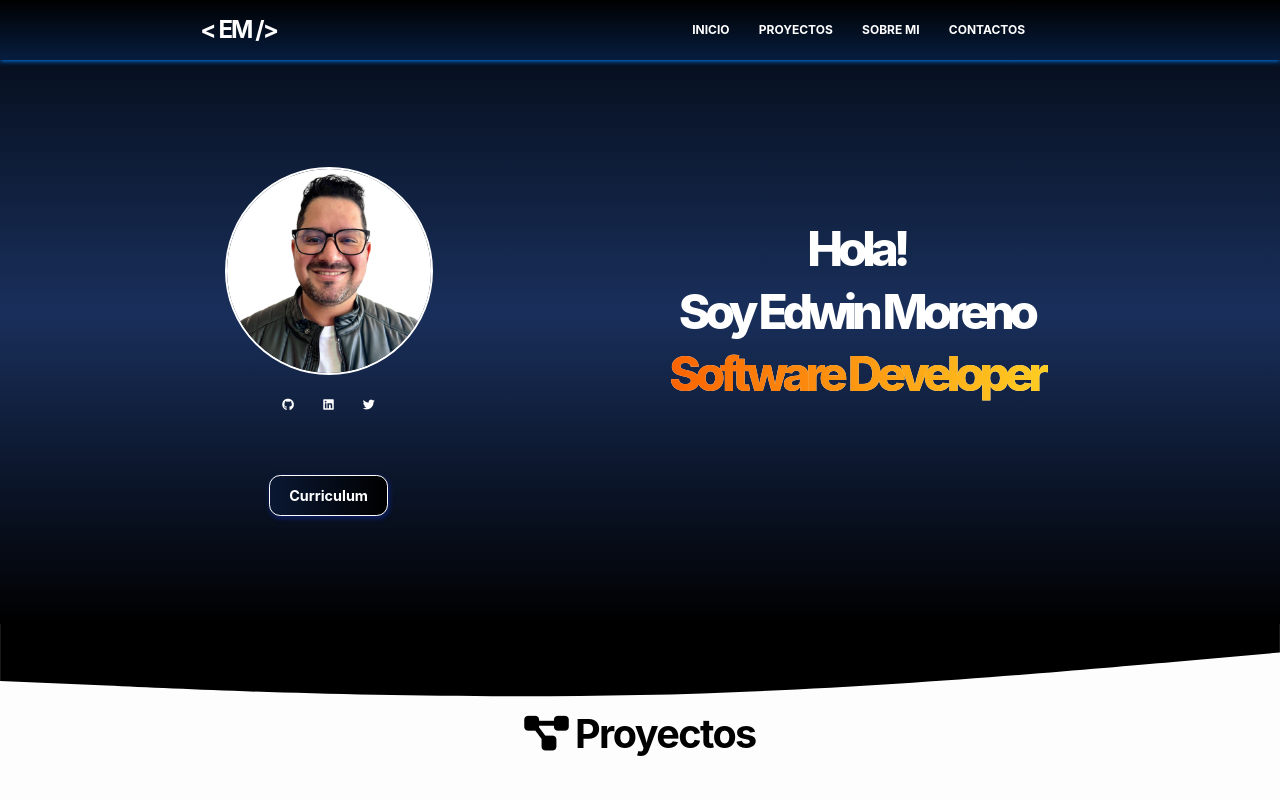
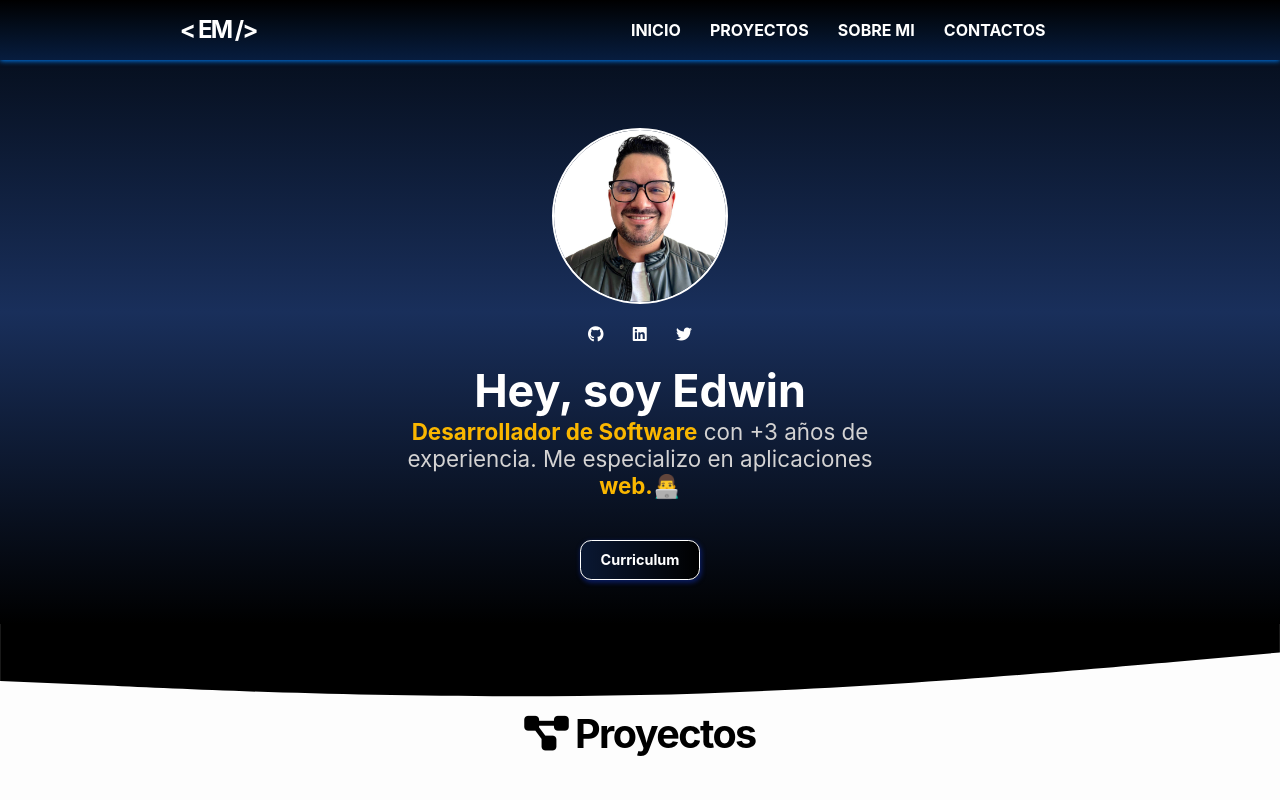
Before and after one commit to edwinmoreno77/portfolio, a plain HTML site: page index.html in a window 1280 px wide. Shown: the top 800 px of the page. Drawn offline with nearby package versions, Linux system fonts and the light colour scheme.

Commit message:
title changed

```diff
--- a/index.html
+++ b/index.html
@@ -56,19 +56,12 @@
                         </a>
                     </li>
                 </ul>
-                <a class="button" href="assets/edwin-cv.pdf" download="edwin-cv.pdf">Curriculum</a>
-
+                <div class="title_init animate__animated animate__fadeIn">
+                    <h1>Hey, soy Edwin</h1>
+                    <p><strong>Desarrollador de Software</strong> con +3 años de experiencia. Me especializo en aplicaciones <strong>web.👨‍💻</strong></p>
+                    <a class="button" href="assets/edwin-cv.pdf" download="edwin-cv.pdf">Curriculum</a>
+                </div>
             </div>
-            <h1 class="title-inicio animate__animated animate__fadeIn">
-                <span style='--content:"Hola!" ; --start-color:  #fa6000; --end-color: #ffcf23; --delay: 0s;'
-                    class="title-item">Hola!</span>
-                <span
-                    style='--content:"Soy Edwin Moreno" ; --start-color: #e30f0f; --end-color: #f6d766; --delay: 3.33s;'
-                    class="title-item">Soy Edwin Moreno</span>
-                <span
-                    style='--content:"Software Developer" ; --start-color:  #fa6000; --end-color: #ffcf23; --delay: 6.66s;'
-                    class="title-item">Software Developer</span>
-            </h1>
         </div>
     </main>
     <svg xmlns="http://www.w3.org/2000/svg" viewBox="0 0 1440 100">
@@ -200,13 +193,6 @@
                 Desarrollé el frontend de un ERP con React, TypeScript y Styled Components, creando componentes, configurando rutas, gestionando estado con Redux Toolkit e implementando login y registro. También realicé pruebas con Jest y React Testing Library.
             </p>
           </article>
-          <!-- <article class="timeline-item">
-            <h3>Administrador de contrato - CORMENCA</h3>
-            <span>ene. 2017 - 2018 (1 año 1 mes) · Venezuela</span>
-            <p>
-              Encargado de la gestión y cumplimiento del contrato con la empresa estatal petroquímica PEQUIVEN. Supervisé el desempeño del equipo, coordiné el mantenimiento de la flota vehicular y equipos, y aseguré el cumplimiento de metas, garantizando la operatividad y seguridad en un entorno de alta exigencia.
-            </p>
-          </article> -->
           <article class="timeline-item">
             <h3>Oficial de Comando - Guardia Nacional de Venezuela</h3>
             <span>jul. 2011 - nov. 2016 (5 años 5 meses) · Venezuela</span>
@@ -225,23 +211,14 @@
             <article class="timeline-item">
                 <h3>Desarrollador Web Full Stack - 4Geeks Academy Chile</h3>
                 <span>jul. 2024 - dic. 2024 · Chile</span>
-                <!-- <p>
-                    Formación en desarrollo Full-Stack aplicando tecnologías como Python, JavaScript, React.js, HTML, CSS, Bootstrap, Tailwind, Flask y SQL. Desarrollo de proyectos prácticos enfocados en la creación de aplicaciones web modernas.
-                </p> -->
             </article>
             <article class="timeline-item">
                 <h3>Piloto Privado de Ala Fija - Escuela de Capacitación Aeronáutica Pedro Lanz Rodríguez</h3>
                 <span>dic. 2012 - may. 2014 · Venezuela</span>
-                <!-- <p>
-                    Formación teórica y práctica en aviación, operaciones aéreas y navegación. Capacitación en el pilotaje de aeronaves de ala fija.
-                </p> -->
             </article>
             <article class="timeline-item">
                 <h3>Administrador Público - Universidad Militar de Venezuela</h3>
                 <span>2007 - 2011 · Venezuela</span>
-                <!-- <p>
-                    Estudios en administración pública, gestión de recursos y toma de decisiones estratégicas en el ámbito gubernamental y militar.
-                </p> -->
             </article>
         </div>
     </section>
@@ -256,11 +233,8 @@
         </h1>
         <div class="sobremi-container">
             <div class="sobremi-text">
-                <h1 class="title-sobremi">
-                    Apasionado por la tecnología
-                </h1>
                 <p class="p-sobremi">
-                    Soy un desarrollador con un fuerte enfoque en el aprendizaje continuo. Desde que inicié en el mundo de la programación, he trabajado en diversos proyectos, creando desde interfaces intuitivas hasta aplicaciones dinámicas y funcionales.
+                    Me llamo <strong>Edwin Moreno</strong>, Soy un desarrollador con un fuerte enfoque en el aprendizaje continuo. Desde que inicié en el mundo de la programación, he trabajado en diversos proyectos, creando desde interfaces intuitivas hasta aplicaciones dinámicas y funcionales.
                 </p>
                 <p class="p-sobremi">
                     Me encanta transformar ideas en código, aplicando buenas prácticas y manteniéndome al día con las últimas tecnologías para construir soluciones innovadoras, eficientes y escalables.
--- a/styles.css
+++ b/styles.css
@@ -92,7 +92,7 @@ a {
 }
 
 .nav-item {
-  font-size: .75rem;
+  font-size: 16px;
   margin: 0 5px;
   line-height: 60px;
   text-transform: uppercase;
@@ -173,7 +173,7 @@ a {
   }
 
   .nav-item {
-    font-size: 16px;
+    font-size: 12px;
     margin: 0 4px;
     line-height: 60px;
   }
@@ -209,16 +209,38 @@ a {
   display: flex;
   justify-content: center;
   align-items: center;
-  width: 13rem;
+  width: 11rem;
   border-radius: 50%;
   border: solid 2px white
+}
+
+.title_init {
+  display: flex;
+  flex-direction: column;
+  align-items: center;
+  justify-content: center;
+  text-align: center;
+  max-width: 500px;
+  color: white;
+  padding: 0 1rem;
+  font-size: 1.4rem;
+}
+
+.title_init p{
+  font-size: 1.4rem;
+  color: rgb(212, 211, 211);
+}
+
+.title_init strong{
+  color: #fab700;
+
 }
 
 .img_inicio_container{
   display: flex;
   flex-direction: column;
   align-items: center;
-  padding-top: 75px;
+  padding-top: 100px;
 }
 .nav_menu_inicio {
   list-style: none;
@@ -228,46 +250,7 @@ a {
   text-decoration: none;
 }
 
-.title-inicio {
-  font-family: "Franklin Gothic Medium", "Arial Narrow", Arial, sans-serif;;
-  font-size: 3rem;
-  font-weight: 800;
-  letter-spacing: -0.11em;
-  text-align: center;
-  min-width: 300px;
-}
 
-.title-item {
-  display: block;
-  color: #fff;
-  line-height: 1.3;
-  position: relative;
-  padding: 0 12px;
-}
-
-.title-item:before {
-  background: linear-gradient(90deg, var(--start-color), var(--end-color));
-  content: var(--content);
-  position: absolute;
-  inset: 0;
-  -webkit-background-clip: text;
-  -webkit-text-fill-color: transparent;
-  animation: animated 8s infinite;
-  animation-delay: var(--delay);
-}
-
-@keyframes animated {
-  0%,
-  16.667%,
-  100% {
-    opacity: 1;
-  }
-
-  33.333%,
-  83.333% {
-    opacity: 0;
-  }
-}
 
 @media (max-width: 768px) {
   .title-inicio {
@@ -280,8 +263,11 @@ a {
     gap: 15px;
   }
   .container-inicio img {
-    width: 15rem;
+    width: 10rem;
     border-radius: 50%;
+  }
+  .title_init {
+    font-size: 1rem;
   }
 }
 
@@ -447,20 +433,8 @@ a {
   padding-top: 50px;
 }
 
-.title-sobremi {
-  color: white;
-  font-size: 1.5rem;
-  letter-spacing: -0.06em;
-  margin: 0 auto;
-  margin-top: 3rem;
-  padding: 0px 15px;
-  line-height: 1.1;
-  max-width: 500px;
-  text-wrap: wrap;
-}
-
 .p-sobremi {
-  color: white;
+  color: rgb(206, 203, 203);
   max-width: 700px;
   font-size: 1rem;
   text-align: justify;
@@ -469,6 +443,11 @@ a {
   margin-top: 1.5rem;
   padding: 0px 20px;
   line-height: 1.6;
+}
+
+.p-sobremi strong{
+  color: rgb(255, 138, 29);
+
 }
 .button-container {
   display: flex;
```
